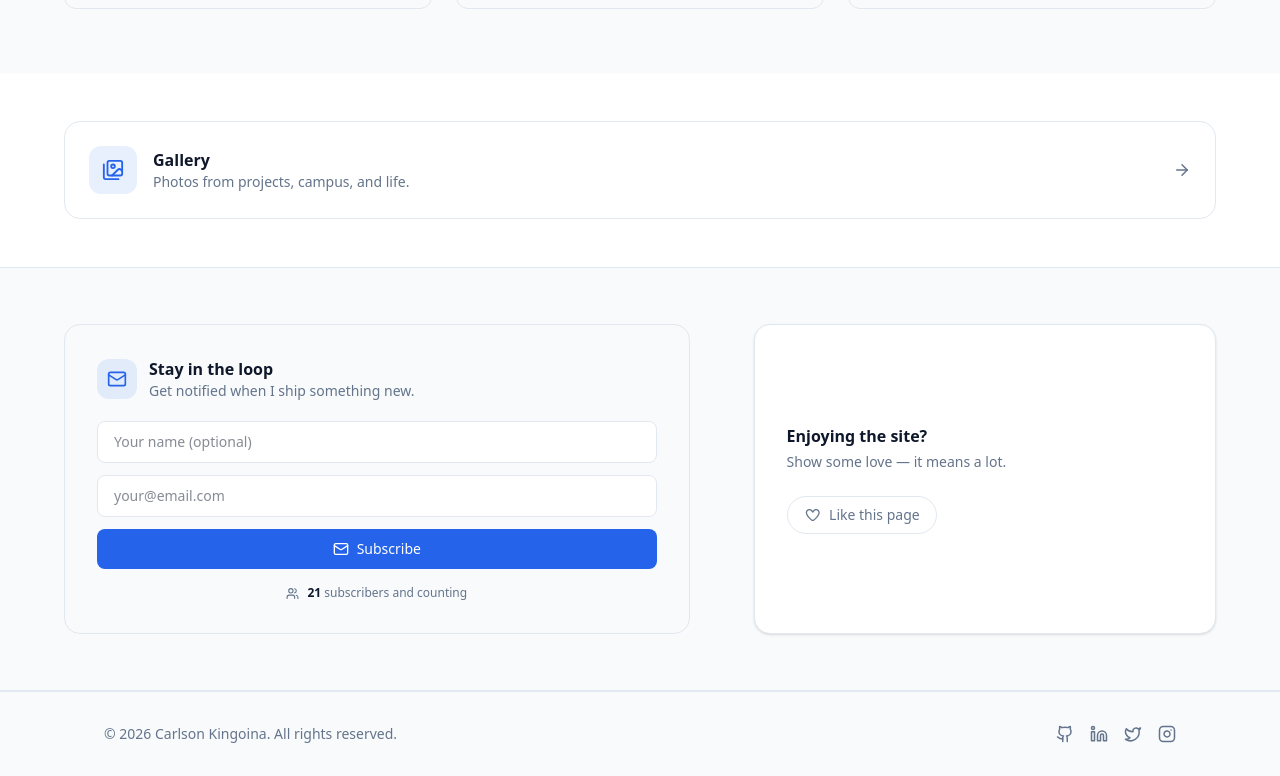
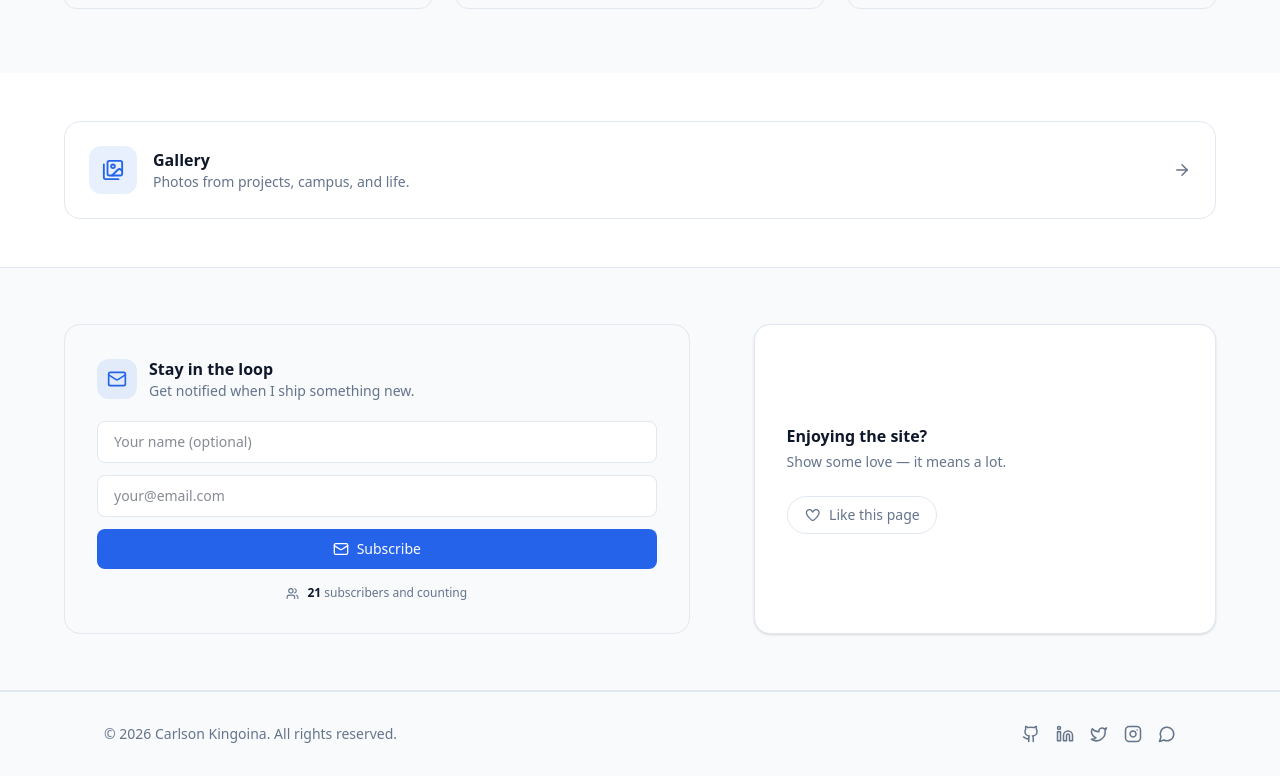
Before and after one commit to kingoh-200/Carlson-Kingoina-Official-Website, a Next.js app: page / in a window 1280 px wide. Shown: the part 1816-2592 px from the top of the page. Built offline with nearby package versions, Linux system fonts and the light colour scheme; no server answers; the database is empty.

Commit message:
Add WhatsApp contact link

```diff
--- a/src/components/Footer.tsx
+++ b/src/components/Footer.tsx
@@ -1,6 +1,6 @@
 "use client";
 
-import { Github, Instagram, Linkedin, Twitter } from "lucide-react";
+import { Github, Instagram, Linkedin, MessageCircle, Twitter } from "lucide-react";
 import { motion } from "framer-motion";
 
 const socials = [
@@ -8,6 +8,7 @@ const socials = [
   { href: "https://www.linkedin.com/in/carison-moikoro-56b198303", label: "LinkedIn", icon: Linkedin },
   { href: "https://x.com/carlson15564064", label: "X (Twitter)", icon: Twitter },
   { href: "https://www.instagram.com/mmh.key.sea/", label: "Instagram", icon: Instagram },
+  { href: "https://wa.me/254706504939", label: "WhatsApp", icon: MessageCircle },
 ];
 
 export default function Footer() {
--- a/src/lib/data.ts
+++ b/src/lib/data.ts
@@ -9,6 +9,7 @@ export const siteConfig = {
     linkedin: "https://www.linkedin.com/in/carison-moikoro-56b198303",
     twitter: "https://x.com/carlson15564064",
     instagram: "https://www.instagram.com/mmh.key.sea/",
+    whatsapp: "https://wa.me/254706504939",
   },
 };
 
```
